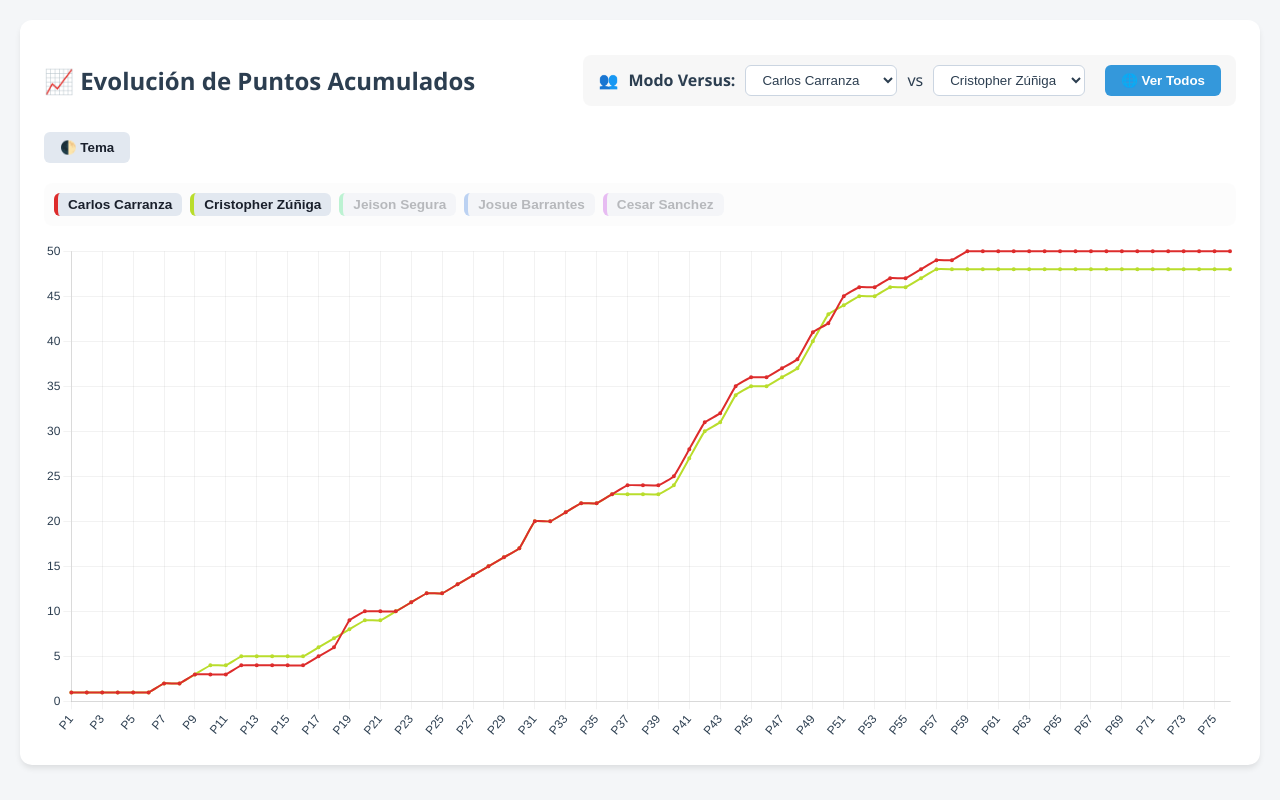
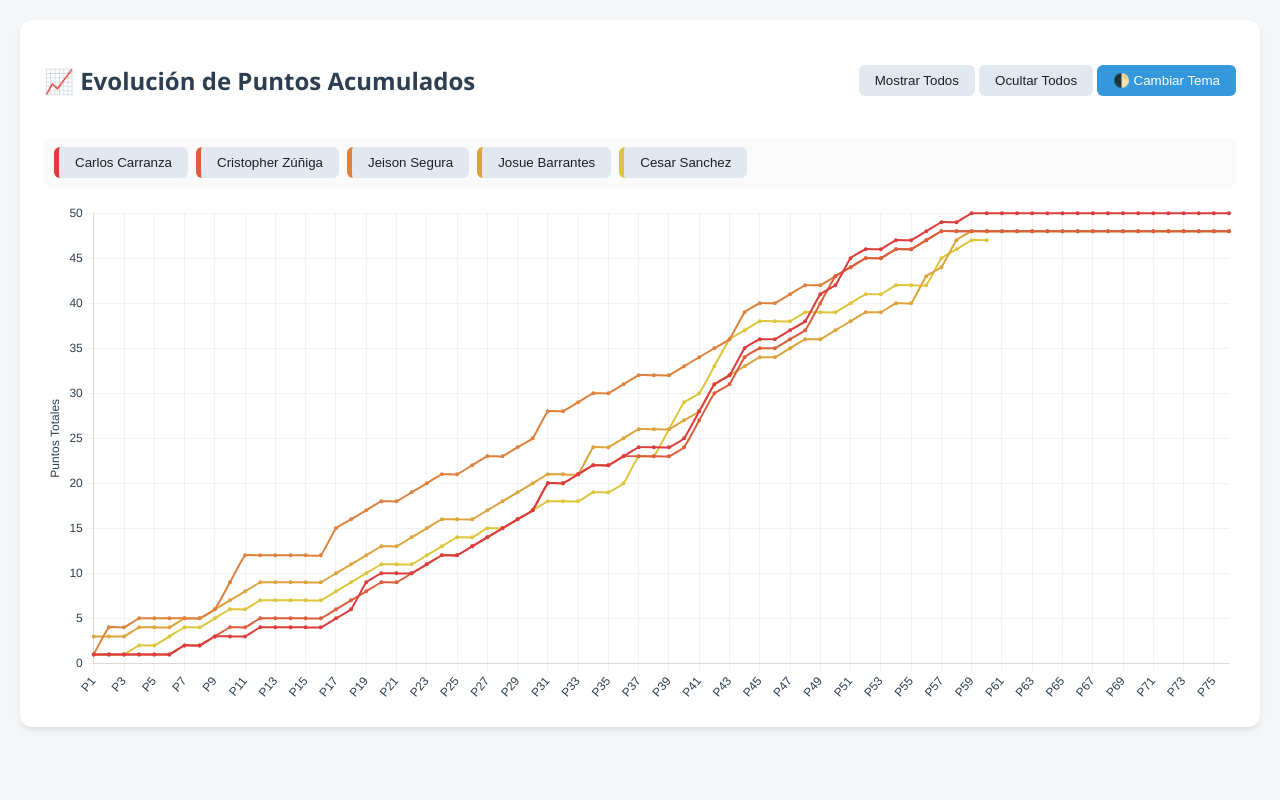
Before and after one commit to cesaqui89/fotos_prueba, a plain HTML site: page html/index.html in a window 1280 px wide. Drawn offline with nearby package versions, Linux system fonts and the light colour scheme; files whose address does not match are found by name.

Commit message:
Update index.html

```diff
--- a/html/index.html
+++ b/html/index.html
@@ -6,16 +6,17 @@
     <script src="https://cdn.jsdelivr.net/npm/chart.js"></script>
 
     <style>
+        /* Variables para el cambio de Tema (Claro por defecto) */
         :root {
             --bg-principal: #f4f6f8;
             --bg-card: #ffffff;
             --texto: #2c3e50;
-            --borde-grafico: rgba(0,0,0,0.1);
+            --borde-grafico: #rgba(0,0,0,0.1);
             --btn-bg: #e2e8f0;
             --btn-texto: #1a202c;
-            --primary: #3498db;
         }
 
+        /* Variables para Tema Oscuro */
         [data-theme="dark"] {
             --bg-principal: #0f172a;
             --bg-card: #1e293b;
@@ -49,24 +50,7 @@
             align-items: center;
             margin-bottom: 20px;
             flex-wrap: wrap;
-            gap: 15px;
-        }
-
-        .selector-comparar {
-            display: flex;
             gap: 10px;
-            align-items: center;
-            background: rgba(0,0,0,0.03);
-            padding: 10px 15px;
-            border-radius: 8px;
-        }
-
-        select {
-            padding: 6px 12px;
-            border-radius: 6px;
-            border: 1px solid #cbd5e1;
-            background: var(--bg-card);
-            color: var(--texto);
         }
 
         button {
@@ -75,20 +59,23 @@
             border-radius: 6px;
             background-color: var(--btn-bg);
             color: var(--btn-texto);
-            font-weight: 600;
+            font-weight: 6px;
             cursor: pointer;
+            transition: opacity 0.2s;
         }
         button:hover { opacity: 0.9; }
 
+        /* Contenedor con Scroll para mitigar la saturación de datos */
         .chart-scroll-container {
             width: 100%;
-            overflow-x: auto;
+            overflow-x: auto; /* Permite scroll horizontal si el gráfico es muy ancho */
             margin-top: 15px;
         }
 
         .chart-wrapper {
             position: relative;
-            min-width: 1100px;
+            /* Si tienes muchos partidos (ej: 60), forzamos un ancho mínimo para que respire la info */
+            min-width: 1000px;
             height: 500px;
         }
 
@@ -98,15 +85,8 @@
             flex-wrap: wrap;
             margin-bottom: 15px;
             padding: 10px;
-            background: rgba(0,0,0,0.01);
+            background: rgba(0,0,0,0.02);
             border-radius: 8px;
-            max-height: 120px;
-            overflow-y: auto;
-        }
-
-        .filtros-usuarios button {
-            font-size: 0.85rem;
-            padding: 4px 10px;
         }
     </style>
 </head>
@@ -115,16 +95,11 @@
 <div class="dashboard-container">
     <div class="header-controls">
         <h2>📈 Evolución de Puntos Acumulados</h2>
-
-        <div class="selector-comparar">
-            👥 <b>Modo Versus:</b>
-            <select id="user1" onchange="actualizarModoVersus()"></select>
-            vs
-            <select id="user2" onchange="actualizarModoVersus()"></select>
-            <button onclick="mostrarTodos()" style="margin-left: 10px; background: var(--primary); color: white;">🌐 Ver Todos</button>
+        <div>
+            <button onclick="mostrarModo('todos')">Mostrar Todos</button>
+            <button onclick="mostrarModo('ninguno')">Ocultar Todos</button>
+            <button id="theme-toggle" onclick="toggleTema()" style="background: #3498db; color: white;">🌓 Cambiar Tema</button>
         </div>
-
-        <button id="theme-toggle" onclick="toggleTema()">🌓 Tema</button>
     </div>
 
     <div class="filtros-usuarios" id="zona-filtros"></div>
@@ -140,46 +115,44 @@
 
 <script>
     let miGrafico;
-    const totalParticipantes = quinielaData.length;
 
+    // Generar una paleta de colores dinámica para los 28 participantes
     function generarColor(index) {
-        return `hsla(${(index * 360 / totalParticipantes)}, 72%, 52%, 1)`;
+        return `hsla(${(index * 360 / 28)}, 70%, 55%, 1)`;
     }
 
     function inicializarGrafico() {
         const ctx = document.getElementById('quinielaChart').getContext('2d');
 
-        // Buscamos la mayor cantidad de partidos de referencia general
+        // 1. Extraer las etiquetas de los ejes (Partidos o Fechas)
+        // Usamos los partidos del primer participante como base de la línea de tiempo
         const partidosBase = quinielaData[0].games;
-        const labels = partidosBase.map((_, idx) => `P${idx + 1}`);
+        const labels = partidosBase.map((g, idx) => `P${idx + 1}`); // P1, P2, P3...
 
-        // Procesar datasets omitiendo nulos y acumulando
+        // 2. Procesar los datasets calculando los puntos acumulados de forma progresiva
         const datasets = quinielaData.map((participante, idx) => {
             let puntosAcumulados = 0;
-
             const dataProgresiva = participante.games.map(game => {
-                // Validación Crítica: Si no hay apuesta (gameBet es null), mantiene el puntaje previo
-                // y Chart.js pintará una línea continua sin caídas a cero ni interrupciones extrañas.
-                if (game.gameBet !== null && game.gameBet !== undefined) {
-                    puntosAcumulados += game.gameBet.gainedPoints;
-                }
+                puntosAcumulados += (game.gameBet ? game.gameBet.gainedPoints : 0);
                 return puntosAcumulados;
             });
 
             const color = generarColor(idx);
 
             return {
-                label: participante.usuario.replace(/_/g, ' '),
+                label: participante.usuario.replace(/_/g, ' '), // Reemplaza guiones bajos por espacios
                 data: dataProgresiva,
                 borderColor: color,
                 backgroundColor: color,
                 borderWidth: 2,
-                pointRadius: 1,
-                tension: 0.1,
-                hidden: true // POR DEFECTO TODOS OCULTOS para proteger los ánimos del grupo
+                pointRadius: 1, // Puntos pequeños para no saturar la pantalla
+                pointHoverRadius: 5,
+                tension: 0.1, // Curvatura ligera
+                hidden: idx >= 5 // Por defecto SOLO mostramos los primeros 5 para evitar desorden visual
             };
         });
 
+        // 3. Configuración del Chart.js adaptable a temas
         const esOscuro = document.documentElement.getAttribute('data-theme') === 'dark';
         const colorTexto = esOscuro ? '#f8fafc' : '#2c3e50';
         const colorRejilla = esOscuro ? 'rgba(255,255,255,0.1)' : 'rgba(0,0,0,0.05)';
@@ -190,56 +163,33 @@
             options: {
                 responsive: true,
                 maintainAspectRatio: false,
-                plugins: { legend: { display: false } },
+                plugins: {
+                    legend: {
+                        display: false // Ocultamos la leyenda gigante de arriba, usaremos botones abajo
+                    },
+                    tooltip: {
+                        mode: 'index',
+                        intersect: false
+                    }
+                },
                 scales: {
-                    x: { grid: { color: colorRejilla }, ticks: { color: colorTexto } },
-                    y: { grid: { color: colorRejilla }, ticks: { color: colorTexto } }
+                    x: {
+                        grid: { color: colorRejilla },
+                        ticks: { color: colorTexto }
+                    },
+                    y: {
+                        grid: { color: colorRejilla },
+                        ticks: { color: colorTexto },
+                        title: { display: true, text: 'Puntos Totales', color: colorTexto }
+                    }
                 }
             }
         });
 
-        poblarSelectores();
         generarBotonesFiltro();
-
-        // Inicializar mostrando una comparativa por defecto de los dos primeros de la lista
-        document.getElementById('user1').selectedIndex = 0;
-        document.getElementById('user2').selectedIndex = 1;
-        actualizarModoVersus();
     }
 
-    // Llena las cajas de selección dinámicamente con los 28 nombres
-    function poblarSelectores() {
-        const s1 = document.getElementById('user1');
-        const s2 = document.getElementById('user2');
-
-        quinielaData.forEach((p, idx) => {
-            const nombre = p.usuario.replace(/_/g, ' ');
-            s1.options[s1.options.length] = new Option(nombre, idx);
-            s2.options[s2.options.length] = new Option(nombre, idx);
-        });
-    }
-
-    // Lógica del modo Versus (Oculta todo y enciende solo los dos seleccionados)
-    function actualizarModoVersus() {
-        const u1Index = parseInt(document.getElementById('user1').value);
-        const u2Index = parseInt(document.getElementById('user2').value);
-
-        miGrafico.data.datasets.forEach((dataset, idx) => {
-            dataset.hidden = !(idx === u1Index || idx === u2Index);
-        });
-
-        miGrafico.update();
-        sincronizarOpacidadBotones();
-    }
-
-    // Activa de golpe la visualización masiva
-    function mostrarTodos() {
-        miGrafico.data.datasets.forEach(dataset => dataset.hidden = false);
-        miGrafico.update();
-        sincronizarOpacidadBotones();
-    }
-
-    // Genera botones individuales pequeños por si quieren añadir un 3er o 4to participante manual
+    // Crear la botonera inferior para encender y apagar competidores
     function generarBotonesFiltro() {
         const contenedor = document.getElementById('zona-filtros');
         contenedor.innerHTML = '';
@@ -247,30 +197,38 @@
         miGrafico.data.datasets.forEach((dataset, idx) => {
             const btn = document.createElement('button');
             btn.innerText = dataset.label;
-            btn.id = `btn-user-${idx}`;
-            btn.style.borderLeft = `4px solid ${dataset.borderColor}`;
+            btn.style.borderLeft = `5px solid ${dataset.borderColor}`;
+            btn.style.opacity = dataset.hidden ? '0.4' : '1';
 
             btn.onclick = () => {
+                const meta = miGrafico.getDatasetMeta(idx);
+                meta.hidden = meta.hidden === null ? !miGrafico.data.datasets[idx].hidden : null;
                 miGrafico.data.datasets[idx].hidden = !miGrafico.data.datasets[idx].hidden;
+                btn.style.opacity = miGrafico.data.datasets[idx].hidden ? '0.4' : '1';
                 miGrafico.update();
-                btn.style.opacity = miGrafico.data.datasets[idx].hidden ? '0.3' : '1';
             };
             contenedor.appendChild(btn);
         });
     }
 
-    function sincronizarOpacidadBotones() {
-        miGrafico.data.datasets.forEach((dataset, idx) => {
-            const btn = document.getElementById(`btn-user-${idx}`);
-            if (btn) btn.style.opacity = dataset.hidden ? '0.3' : '1';
+    // Acciones masivas (Mostrar todos / Ocultar todos)
+    function mostrarModo(modo) {
+        miGrafico.data.datasets.forEach((dataset) => {
+            dataset.hidden = (modo === 'ninguno');
         });
+        miGrafico.update();
+        generarBotonesFiltro();
     }
 
+    // Lógica de cambio de interfaz Claro / Oscuro
     function toggleTema() {
         const html = document.documentElement;
-        const nuevoTema = html.getAttribute('data-theme') === 'dark' ? 'light' : 'dark';
+        const temaActual = html.getAttribute('data-theme');
+        const nuevoTema = temaActual === 'dark' ? 'light' : 'dark';
+
         html.setAttribute('data-theme', nuevoTema);
 
+        // Actualizamos los colores internos del gráfico sin destruir la instancia
         const esOscuro = nuevoTema === 'dark';
         const colorTexto = esOscuro ? '#f8fafc' : '#2c3e50';
         const colorRejilla = esOscuro ? 'rgba(255,255,255,0.1)' : 'rgba(0,0,0,0.05)';
@@ -279,9 +237,12 @@
         miGrafico.options.scales.x.grid.color = colorRejilla;
         miGrafico.options.scales.y.ticks.color = colorTexto;
         miGrafico.options.scales.y.grid.color = colorRejilla;
+        miGrafico.options.scales.y.title.color = colorTexto;
+
         miGrafico.update();
     }
 
+    // Inicializar al cargar la página
     window.onload = inicializarGrafico;
 </script>
 </body>
```
